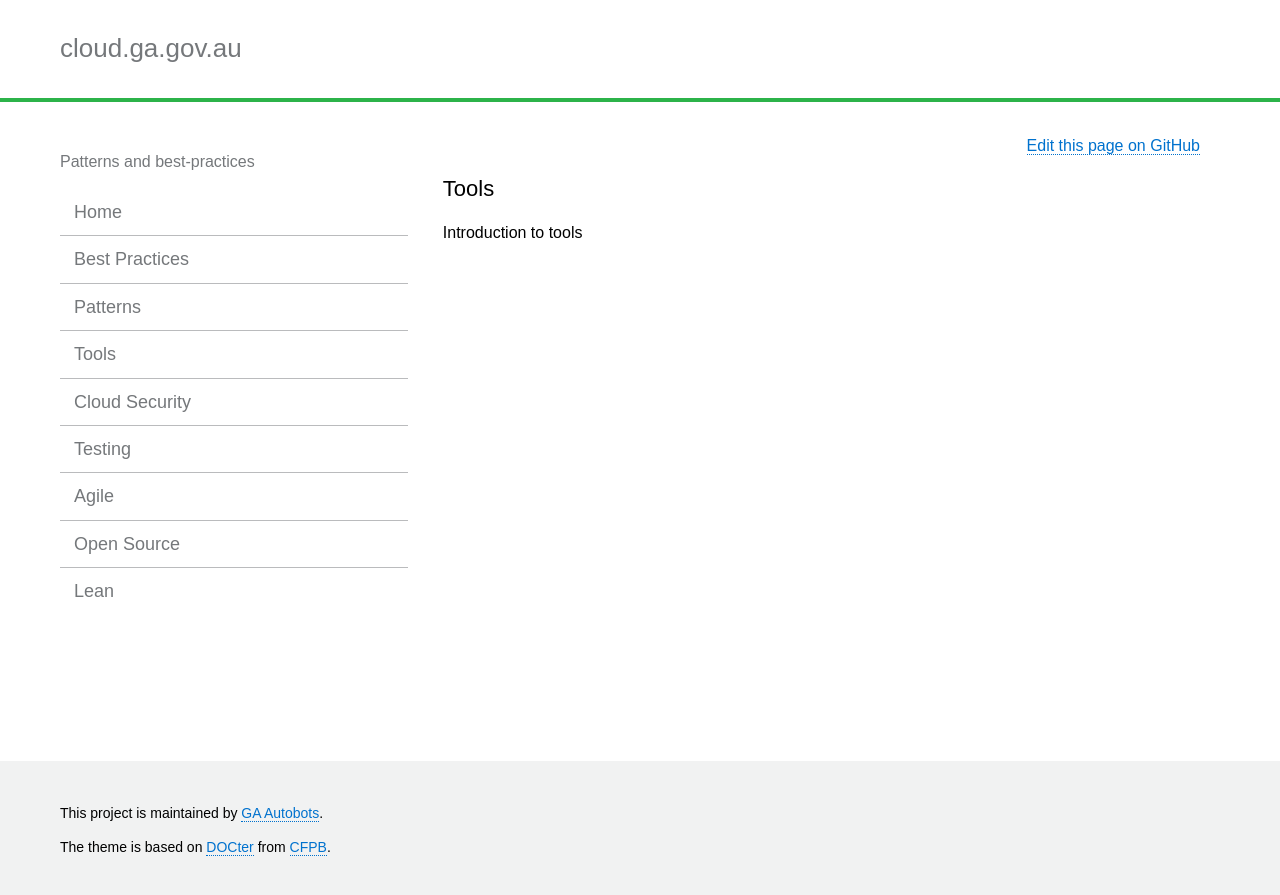
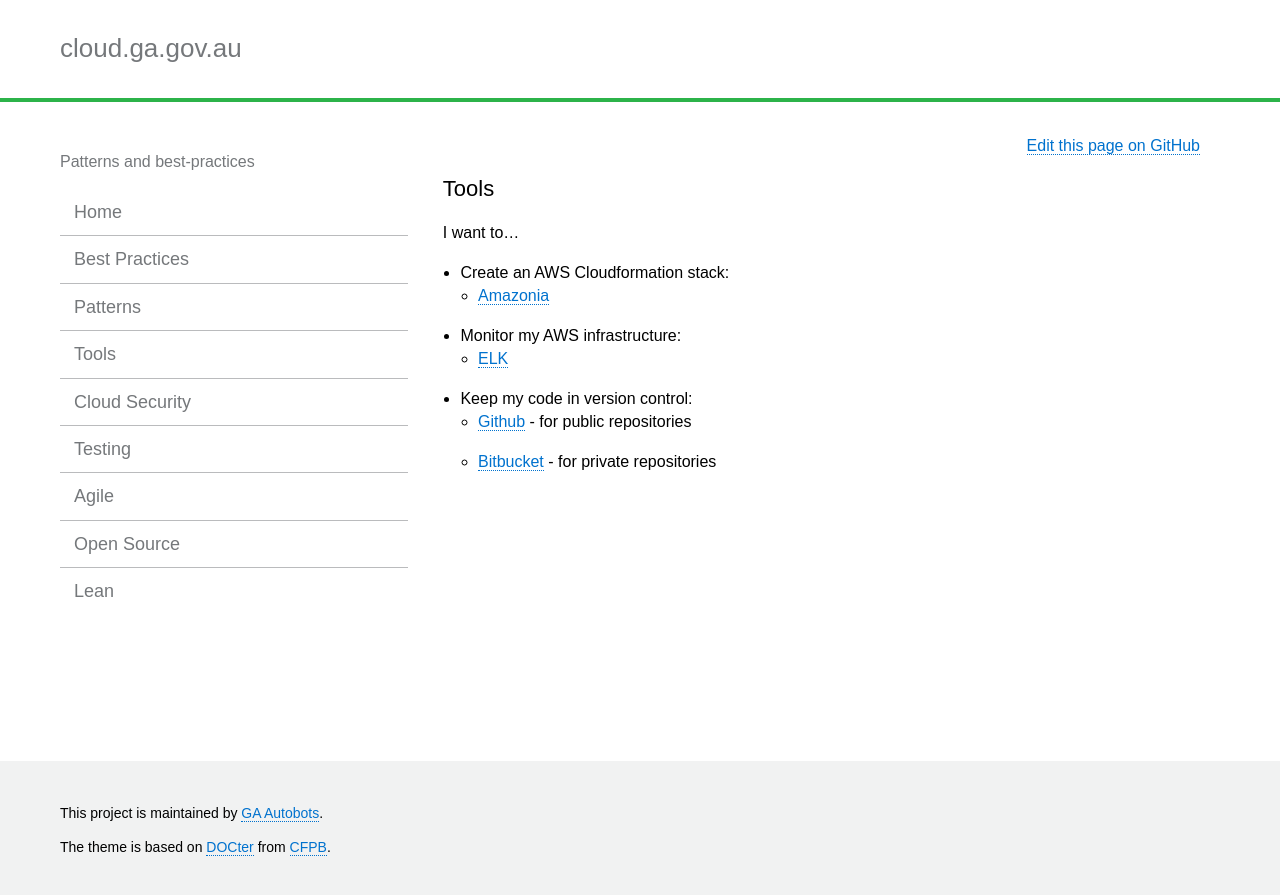
Before and after one commit to GeoscienceAustralia/cloud, a Jekyll site: the page built from docs/_pages/tools_index.md, in a window 1280 px wide. Shown: the top 895 px of the page. Built offline with Jekyll 4.4.1, drawn with Linux system fonts in a browser that asks for light colours.

Commit message:
Add stump for tools page

```diff
--- a/docs/_pages/tools_index.md
+++ b/docs/_pages/tools_index.md
@@ -4,4 +4,11 @@ layout: page
 permalink: tools_index.html
 ---
 
-Introduction to tools
+I want to...
+* Create an AWS Cloudformation stack:
+  * [Amazonia](https://github.com/GeoscienceAustralia/Amazonia)
+* Monitor my AWS infrastructure:
+  * [ELK]()
+* Keep my code in version control:
+  * [Github](https://github.com/GeoscienceAustralia) - for public repositories
+  * [Bitbucket](https://bitbucket.org/geoscienceaustralia) - for private repositories
```
